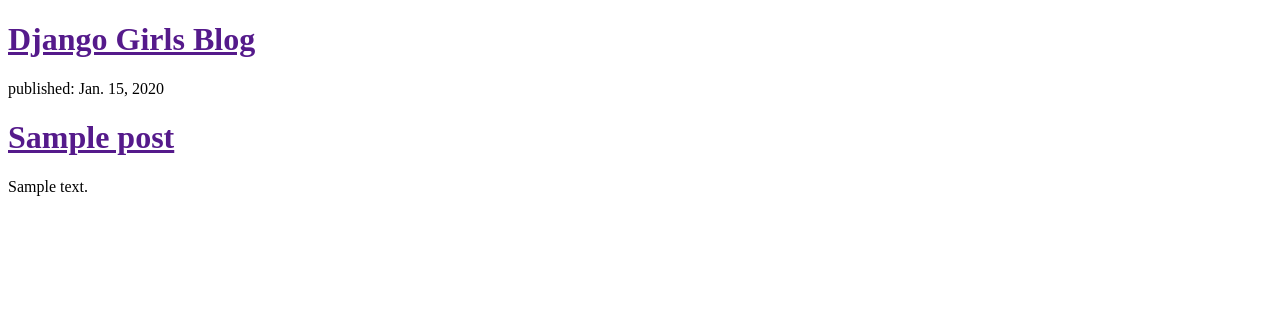
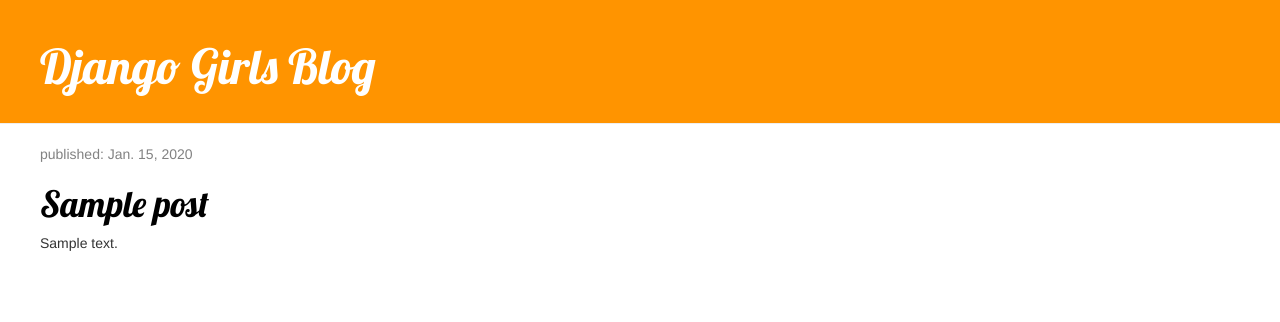
Before and after one commit to av9746/my-first-blog, a Django app: template blog/templates/blog/post_list.html in a window 1280 px wide. Shown: the top 322 px of the page. Run offline with Django 3.2, Linux system fonts and the light colour scheme; the template is opened without the code that fills it: values that come from a table or form of the project are taken from there, others are empty; tables that the repository leaves empty hold one stand-in row (values such as "Sample post"); some libraries are stand-ins or nearby versions.

Commit message:
Added view and template for detailed blog post as well as CSS for the site.

```diff
--- /dev/null
+++ b/blog/static/css/blog.css
@@ -0,0 +1,47 @@
+.page-header {
+    background-color: #ff9400;
+    margin-top: 0;
+    padding: 20px 20px 20px 40px;
+}
+
+.page-header h1, .page-header h1 a, .page-header h1 a:visited, .page-header h1 a:active {
+    color: #ffffff;
+    font-size: 36pt;
+    text-decoration: none;
+}
+
+.content {
+    margin-left: 40px;
+}
+
+h1, h2, h3, h4 {
+    font-family: 'Lobster', cursive;
+}
+
+.date {
+    color: #828282;
+}
+
+.save {
+    float: right;
+}
+
+.post-form textarea, .post-form input {
+    width: 100%;
+}
+
+.top-menu, .top-menu:hover, .top-menu:visited {
+    color: #ffffff;
+    float: right;
+    font-size: 26pt;
+    margin-right: 20px;
+}
+
+.post {
+    margin-bottom: 70px;
+    padding-left: 40px;
+}
+
+.post h1 a, .post h1 a:visited {
+    color: #000000;
+}
--- /dev/null
+++ b/blog/templates/blog/base.html
@@ -0,0 +1,31 @@
+<!doctype html>
+{% load staticfiles %}
+<html lang="en">
+<head>
+    <meta charset="UTF-8">
+    <meta name="viewport"
+          content="width=device-width, user-scalable=no, initial-scale=1.0, maximum-scale=1.0, minimum-scale=1.0">
+    <meta http-equiv="X-UA-Compatible" content="ie=edge">
+
+    <link rel="stylesheet" href="//maxcdn.bootstrapcdn.com/bootstrap/3.2.0/css/bootstrap.min.css">
+    <link rel="stylesheet" href="//maxcdn.bootstrapcdn.com/bootstrap/3.2.0/css/bootstrap-theme.min.css">
+    <link href="//fonts.googleapis.com/css?family=Lobster&subset=latin,latin-ext" rel="stylesheet" type="text/css">
+    <link rel="stylesheet" href="{% static 'css/blog.css' %}">
+    <title>Anzes blog</title>
+</head>
+<body>
+<div class="page-header">
+    <h1><a href="">Django Girls Blog</a></h1>
+</div>
+
+
+<div class="row">
+    <div class="col-md-8">
+            {% block content %}
+            {% endblock %}
+    </div>
+</div>
+</div>
+
+</body>
+</html>
--- a/blog/templates/blog/post_list.html
+++ b/blog/templates/blog/post_list.html
@@ -1,26 +1,13 @@
-<!doctype html>
-<html lang="en">
-<head>
-    <meta charset="UTF-8">
-    <meta name="viewport"
-          content="width=device-width, user-scalable=no, initial-scale=1.0, maximum-scale=1.0, minimum-scale=1.0">
-    <meta http-equiv="X-UA-Compatible" content="ie=edge">
-    <title>Anzes blog</title>
-</head>
-<body>
-<div>
-    <h1><a href="">Django Girls Blog</a></h1>
+{% extends 'blog/base.html' %}
+
+{% block content %}
+{% for post in posts %}
+<div class="post">
+    <div class="date">
+        <p>published: {{ post.published_date }}</p>
+    </div>
+    <h1><a href="{% url 'post_detail' pk=post.pk %}">{{ post.title }}</a></h1>
+    <p>{{ post.text|linebreaksbr }}</p>
 </div>
-
-
-
-{% for post in posts %}
-    <div>
-        <p>published: {{ post.published_date }}</p>
-        <h1><a href="">{{ post.title }}</a></h1>
-        <p>{{ post.text|linebreaksbr }}</p>
-    </div>
 {% endfor %}
-
-</body>
-</html>
+{% endblock %}
--- a/blog/urls.py
+++ b/blog/urls.py
@@ -3,4 +3,5 @@
 
 urlpatterns = [
     url(r'^$', views.post_list, name='post_list'),
+    url(r'^post/(?P<pk>\d+)/$', views.post_detail, name='post_detail')
 ]
```
Also changed, not shown: blog/templates/blog/post_detail.html (added, +13 -0 lines), blog/views.py (+8 -3 lines).
